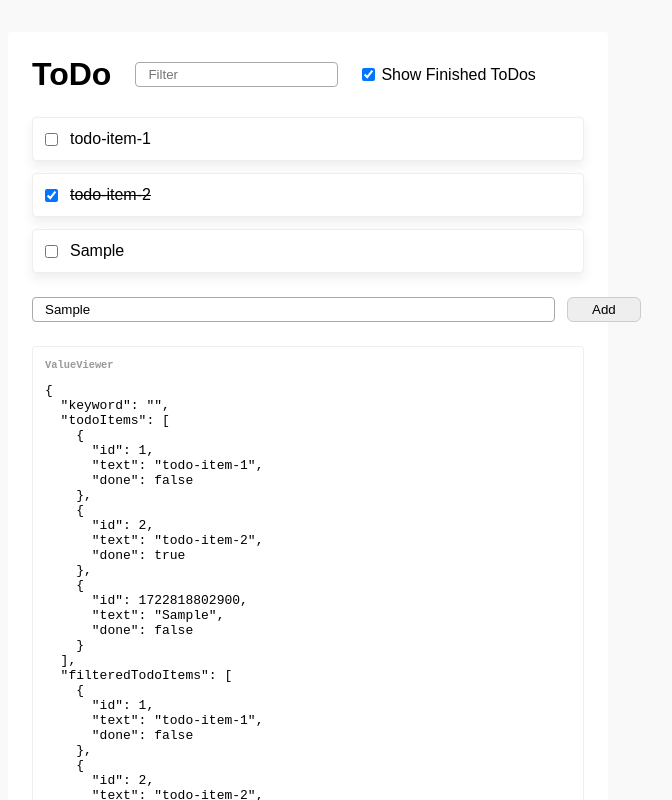
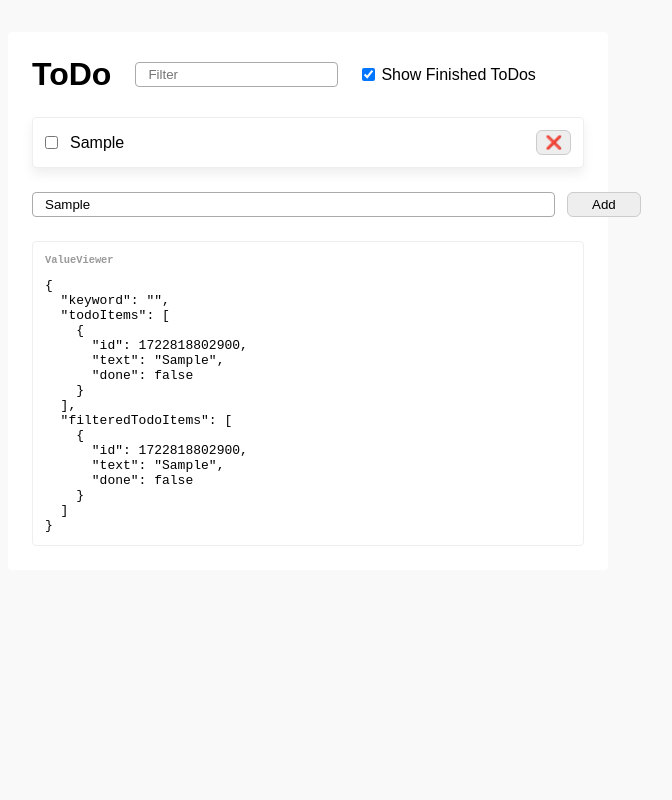
Before and after one commit to m-tsuru/bootcamp-react, a React (Vite) app: page / in a window 1280 px wide. Both pictures are taken after typing "Sample" into the empty fields and a click on the button "Add". Shown: the top 800 px of the page, without its empty margins (332-1004 px from the left). Built offline with nearby package versions, Linux system fonts and the light colour scheme.

Commit message:
Todoアプリ -> 発展課題 -> localStorage (opens new window)を利用してリロードしても変更した内容が保たれるようにしよう

```diff
--- a/src/App.tsx
+++ b/src/App.tsx
@@ -9,6 +9,7 @@ export type TodoItem = {
 type TodoListItemProps = {
   item: TodoItem;
   onCheck: (checked: boolean) => void;
+  onDelete: () => void;
 };
 
 type ValueViewerProps = {
@@ -35,7 +36,7 @@ function CreateTodoForm({ onSubmit }: CreateTodoFormProps) {
   );
 }
 
-function TodoListItem({ item, onCheck }: TodoListItemProps) {
+function TodoListItem({ item, onCheck, onDelete }: TodoListItemProps) {
   return (
     <div className="TodoItem">
       <input
@@ -46,6 +47,9 @@ function TodoListItem({ item, onCheck }: TodoListItemProps) {
       <p style={{ textDecoration: item.done ? "line-through" : "none" }}>
         {item.text}
       </p>
+      <button className="button-small" onClick={() => onDelete()}>
+        ❌
+      </button>
     </div>
   );
 }
@@ -56,32 +60,48 @@ function ValueViewer({ value }: ValueViewerProps) {
   );
 }
 
+function saveTodoListItems({ value }: ValueViewerProps) {
+  const saveData = JSON.stringify(value["todoItems"], undefined, 2);
+  localStorage.setItem("rawData", saveData);
+}
+
+function localTodoListItems() {
+  const loadData = localStorage.getItem("rawData") ?? undefined;
+  if (loadData === undefined) {
+    return [];
+  } else {
+    return JSON.parse(loadData);
+  }
+}
+
 const INITIAL_TODO: TodoItem[] = [
-  { id: 1, text: "todo-item-1", done: false },
-  { id: 2, text: "todo-item-2", done: true },
 ];
 
 const generateId = () => Date.now();
 
 const useTodoState = () => {
-  const [todoItems, setTodoItems] = useState(INITIAL_TODO);
+  const [todoItems, setTodoItems] = useState(localTodoListItems ?? INITIAL_TODO);
   const createItem = (text: string) => {
     setTodoItems([...todoItems, {id: generateId(), text, done: false}]);
   };
   const updateItem = (newItem: TodoItem) => {
     setTodoItems(
-      todoItems.map((item) => (item.id === newItem.id ? newItem : item))
+      todoItems.map((item: TodoItem) => (item.id === newItem.id ? newItem : item))
     );
   };
-  return [todoItems, createItem, updateItem] as const;
+  const deleteItem = (id: number) => {
+    setTodoItems(todoItems.filter((item: TodoItem) => item.id !== id))
+  }
+  saveTodoListItems({ value: { todoItems } });
+  return [todoItems, createItem, updateItem, deleteItem] as const;
 };
 
 export default function App() {
-  const [todoItems, createItem, updateItem] = useTodoState();
+  const [todoItems, createItem, updateItem, deleteItem] = useTodoState();
   const [keyword, setKeyword] = useState<string>("");
   const [showingDone, setShowingDone] = useState<boolean>(true);
 
-  const filteredTodoItems = todoItems.filter((item) => {
+  const filteredTodoItems = todoItems.filter((item: TodoItem) => {
     if (!showingDone && item.done) return false;
     return item.text.includes(keyword);
   });
@@ -108,13 +128,14 @@ export default function App() {
         <div className="dimmed">There is no TODO</div>
       ) : (
         <div className="App_todo-list">
-          {filteredTodoItems.map((item) => (
+          {filteredTodoItems.map((item: TodoItem) => (
             <TodoListItem
               key={item.id}
               item={item}
               onCheck={(checked) => {
                 updateItem({ ...item, done: checked });
               }}
+              onDelete={() => deleteItem(item.id)}
             />
           ))}
         </div>
```
